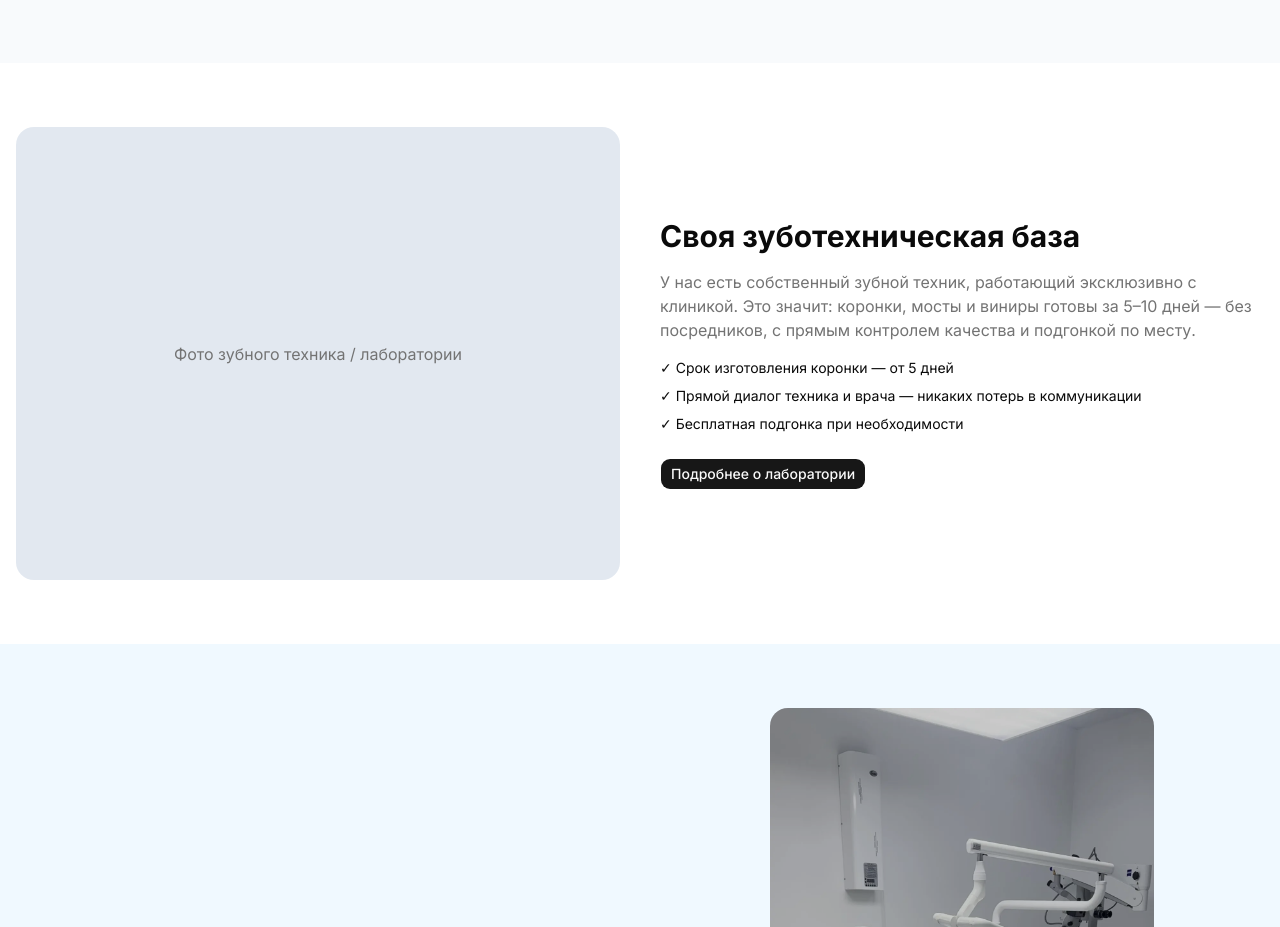
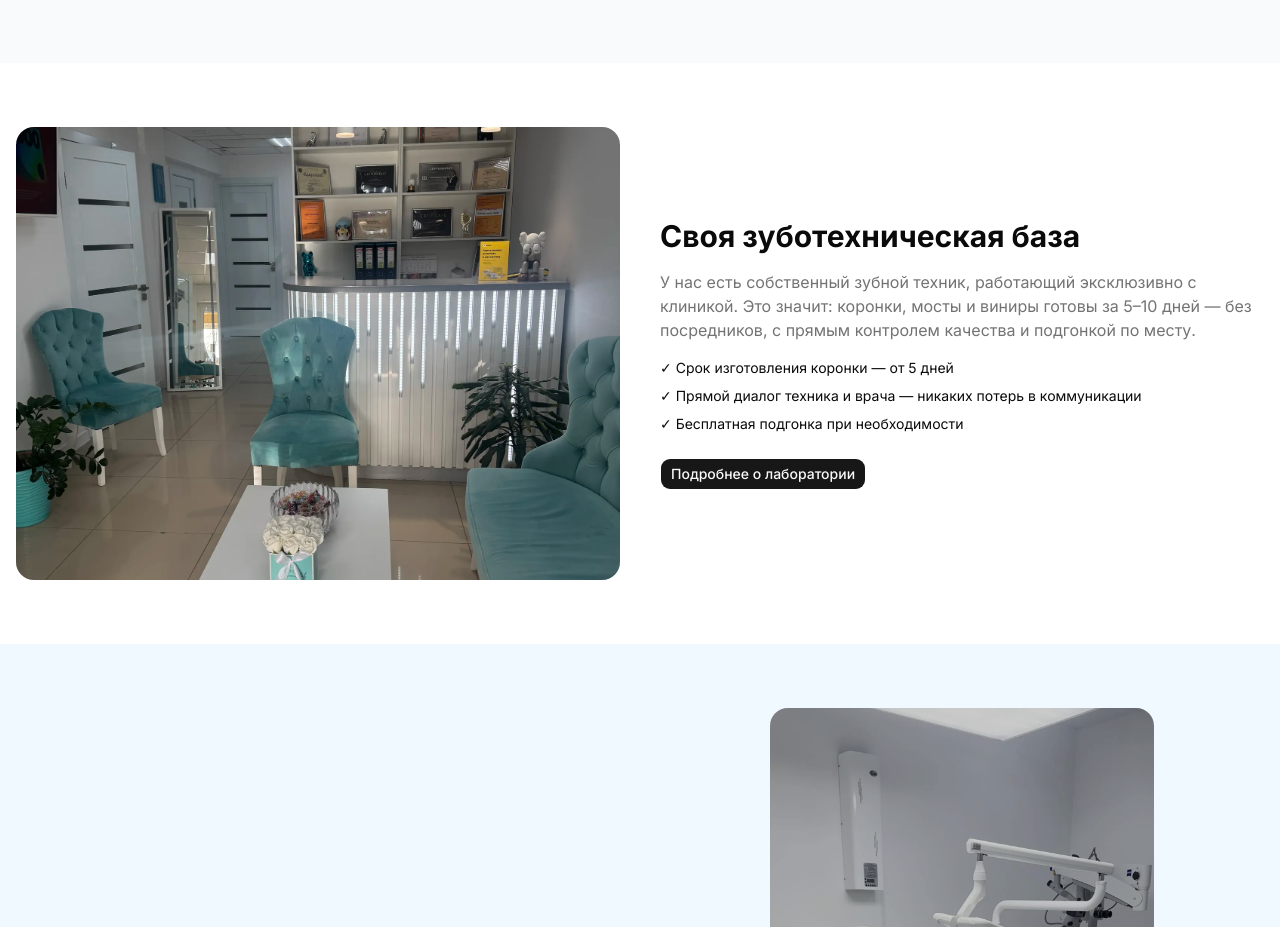
Before and after one commit to romprogramist/My-Dentistry, a Next.js app: page / in a window 1280 px wide. Shown: the part 1784-2711 px from the top of the page. Built offline with nearby package versions, Linux system fonts and the light colour scheme; no server answers.

Commit message:
feat(home): replace lab placeholder with clinic interior photo

```diff
--- a/components/home/HomeLab.tsx
+++ b/components/home/HomeLab.tsx
@@ -5,10 +5,16 @@ export function HomeLab() {
   return (
     <section className="container mx-auto px-4 py-12 md:py-16">
       <div className="grid items-center gap-10 md:grid-cols-2">
-        <div className="aspect-[4/3] rounded-2xl bg-slate-200">
-          <div className="flex h-full items-center justify-center text-muted-foreground">
-            Фото зубного техника / лаборатории
-          </div>
+        <div className="aspect-[4/3] overflow-hidden rounded-2xl bg-slate-200">
+          <img
+            src="/media/clinic/reception-wide.webp"
+            alt="Интерьер клиники «Моя Стоматология»"
+            width={1600}
+            height={1200}
+            loading="lazy"
+            decoding="async"
+            className="h-full w-full object-cover"
+          />
         </div>
         <div>
           <h2 className="text-2xl font-bold md:text-3xl">
```
